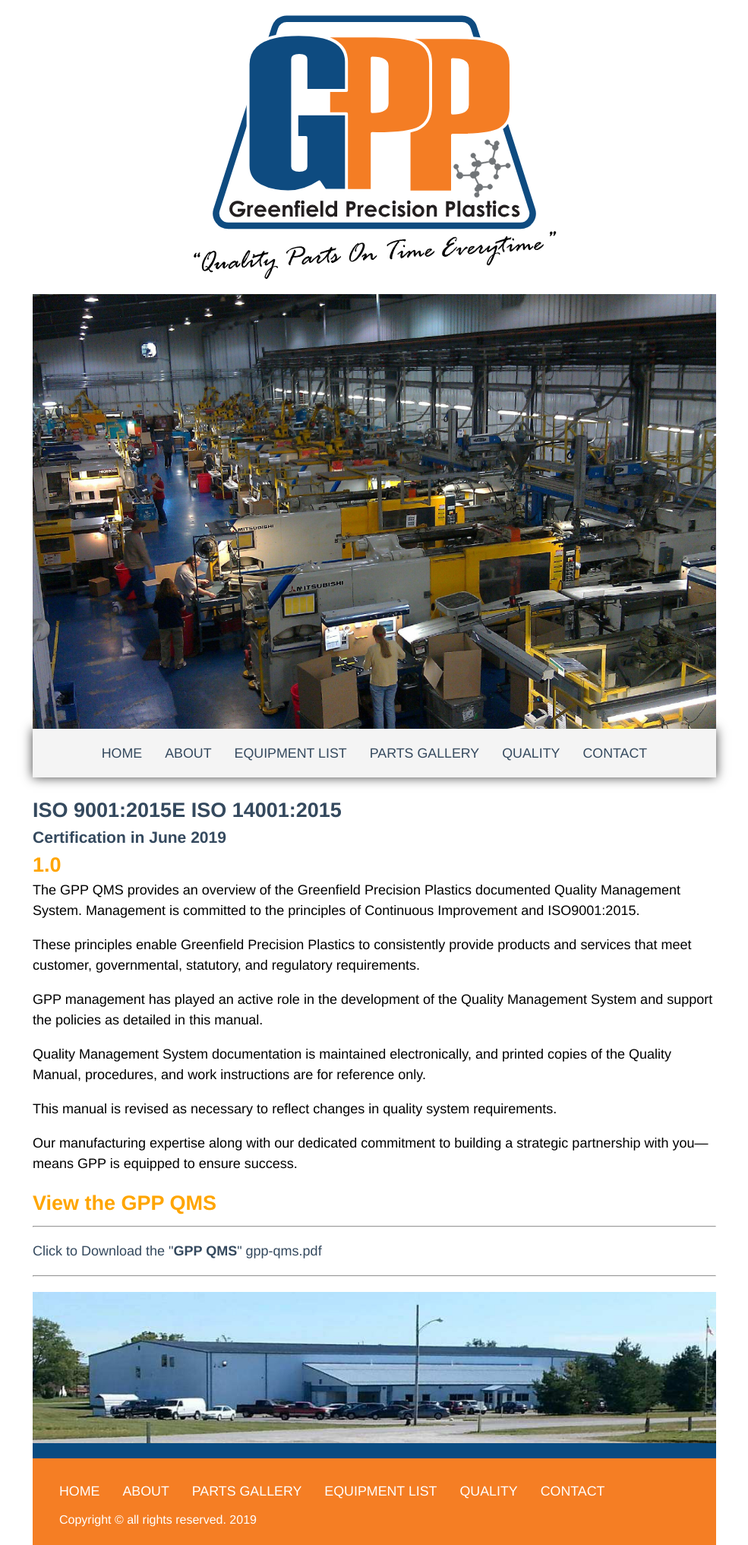
After one commit to jdkarns/gpp, a PHP site: page /quality.php in a window 1280 px wide. The commit adds this page. Shown: the whole page at 76% size, without its empty margins (147-1132 px from the left). Run offline with PHP 8.4, Linux system fonts and the light colour scheme.

Commit message:
added quality.php

```diff
--- a/about.php
+++ b/about.php
@@ -29,7 +29,6 @@ include_once "includes/header-nav.inc";
         </div>
         <article class="about-us">
 
-            <div>
             <h2>About Greenfield Precision Plastics, llc (GPP)</h2>
             <p>
                 Greenfield Precision Plastics (GPP) is a leading “plastic injection molder” with over 40 years in
@@ -60,7 +59,6 @@ include_once "includes/header-nav.inc";
                 Our manufacturing expertise along with our dedicated commitment to building a strategic partnership
                 with you—means GPP is equipped to ensure success.
             </p>
-            </div>
         </article>
 
     </main>
--- a/css/style-main.css
+++ b/css/style-main.css
@@ -18,8 +18,46 @@ header.masthead > img {
 }
 
 header.masthead > img.logo {
+	max-width: 500px;
+	margin: 0 auto;
+}
+
+article.about-us > p {
+	max-width: 700px;
+	margin: auto;
+	line-height: 1.5em;
+	padding: 8px 8px;
+}
+
+article.quality > h2 {
+	padding-bottom: 0;
+	margin-bottom: 0;
+}
+
+article.quality > h1.qms {
+	padding: 0;
+	margin: 0;
+	color: orange;
+}
+
+article.quality > p.qms {
+	padding: 0;
+	margin: 0;
+}
+
+article.quality > h3 {
+	padding: 0;
+	margin: 0;
+}
+
+article.about-us > blockquote {
 	max-width: 400px;
-	margin: 0 auto;
+	margin: auto;
+	margin-top: 12px;
+	margin-bottom: 12px;
+	padding: 8px;
+	border-left: 4px solid rgba(0, 0, 0, 0.445);
+	font-style: italic;
 }
 
 ul {
@@ -59,7 +97,7 @@ ul {
 	  color: #718daa;
   }
 
-  .nav {
+  nav.nav {
 	  padding-top: .5em;
 	  padding-bottom: .5em;
 	  background-color: #f4f4f4;
@@ -86,15 +124,13 @@ ul {
 	  .nav {
 		  flex-direction: column;
 		  align-items: center;
-		  header{
-		  width: 80%;
+		  /* width: 80%; */
 		  margin: 0 auto;
 		  max-width: 1150px;
 	  }
 
 	  table {
 		  border-radius: 0;
-	  }
 	  }
 
   }
@@ -179,6 +215,8 @@ div.gpp-building > img {
 	max-width: 100%;
 	padding: 0;
 	margin: 0;
+	margin-bottom: -20px;
+	margin-top: 20px;
 }
 
 
@@ -187,7 +225,7 @@ div.map > a > img{
 	min-width: 100%;
 	padding: 0;
 	margin: 0;
-	margin-top: 20px;
+	margin-top: 0;
 }
 
 footer {
--- a/includes/footer.inc
+++ b/includes/footer.inc
@@ -3,6 +3,7 @@
     <li><a href="about.php">About</a></li>
     <li><a href="part-gallery.php">Parts Gallery</a></li>
     <li><a href="equipment-list.php">Equipment List</a></li>
+    <li><a href="quality.php">Quality</a></li>
     <li><a href="contact.php">Contact</a></li>
 </ul>
 <span>Copyright &copy; all rights reserved.
--- a/includes/header-nav.inc
+++ b/includes/header-nav.inc
@@ -4,6 +4,7 @@
         <li><a href="about.php">About</a></li>
         <li><a href="equipment-list.php">Equipment List</a></li>
         <li><a href="part-gallery.php">Parts Gallery</a></li>
+        <li><a href="quality.php">Quality</a></li>
         <li><a href="contact.php">Contact</a></li>
     </ul>
 </nav>
--- /dev/null
+++ b/quality.php
@@ -0,0 +1,79 @@
+<!DOCTYPE html>
+<html lang="en">
+
+<head>
+    <meta charset="UTF-8">
+    <meta name="viewport" content="width=device-width, initial-scale=1.0">
+    <meta http-equiv="X-UA-Compatible" content="ie=edge">
+    <link rel="stylesheet" href="css/style-main.css" type="text/css" media="all">
+    <title>Quality GPP | Greenfield Precision Plastics</title>
+</head>
+
+<body class="site">
+
+    <!-- masthead -->
+    <header class="masthead">
+        <img class="logo" src="img/gpp-slogan-logo.svg" alt="GPP's logo without">
+        <img src="img/gpp-production-floor.jpg" alt="Picture of the Production Floor">
+    </header>
+
+    <!-- navigation -->
+    <?php
+        include_once "includes/header-nav.inc";
+    ?>
+
+    <!-- main content -->
+    <main>
+
+        <article class="quality">
+
+            <h2>ISO 9001:2015E ISO 14001:2015</h2>
+            <h3>Certification in June 2019</h3>
+            <h1 class="qms">1.0</h1>
+            <p class="qms">
+                The GPP QMS provides an overview of the Greenfield Precision Plastics documented Quality Management
+                System. Management is committed to the principles of Continuous Improvement and ISO9001:2015.
+            </p>
+            <p>
+                These principles enable Greenfield Precision Plastics to consistently provide products and services that
+                meet customer, governmental, statutory, and regulatory requirements.
+            </p>
+            <p>
+                GPP management has played an active role in the development of the Quality Management System and support
+                the policies as detailed in this manual.
+            </p>
+            <p>
+                Quality Management System documentation is maintained electronically, and printed copies of the Quality
+                Manual, procedures, and work instructions are for reference only.
+            </p>
+            <p>
+                This manual is revised as necessary to reflect changes in quality system requirements.
+            </p>
+            <p>
+                Our manufacturing expertise along with our dedicated commitment to building a strategic partnership
+                with you—means GPP is equipped to ensure success.
+            </p>
+            <h1 class="qms">View the GPP QMS</h1>
+            <hr>
+            <p><a href="gpp-qms.pdf" target="_blank">Click to Download the "<strong>GPP QMS</strong>" gpp-qms.pdf</a></p>
+            <hr>
+        </article>
+        <div class="gpp-building">
+            <img src="img/resized-building.jpg" alt="">
+        </div>
+
+    </main>
+
+    <!-- footer -->
+    <footer>
+        <?php
+include_once "includes/footer.inc";
+?>
+    </footer>
+
+
+
+
+</body>
+
+</html>
```
Also changed, not shown: 1 other file. Lines whose indentation alone changed are shown as unchanged.
